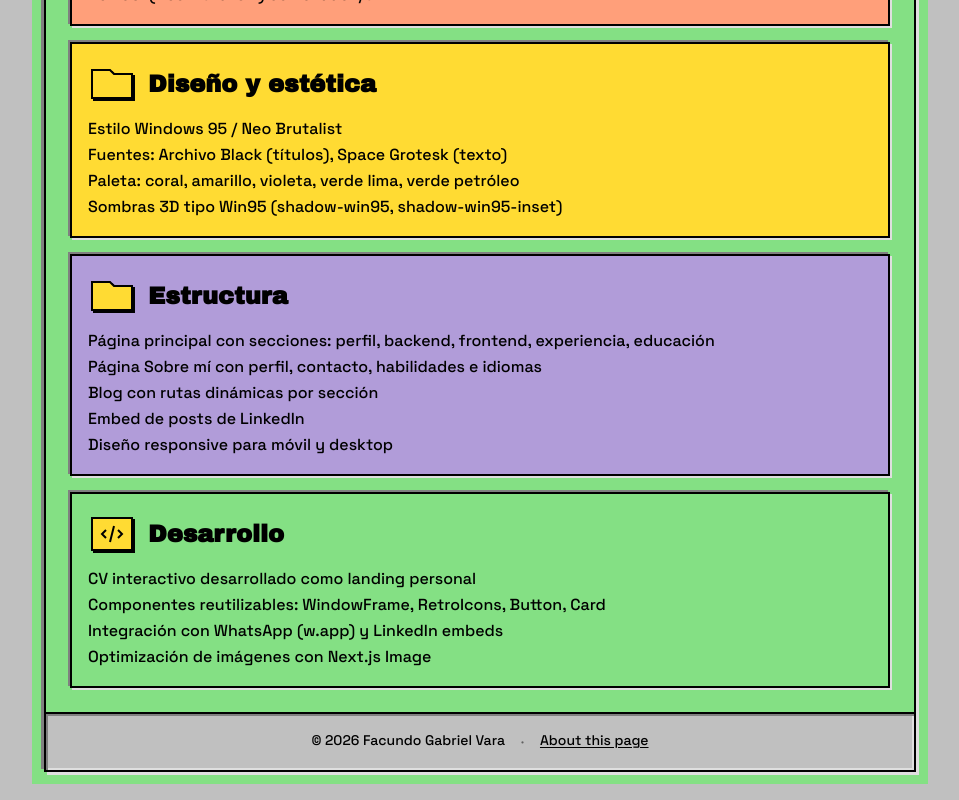
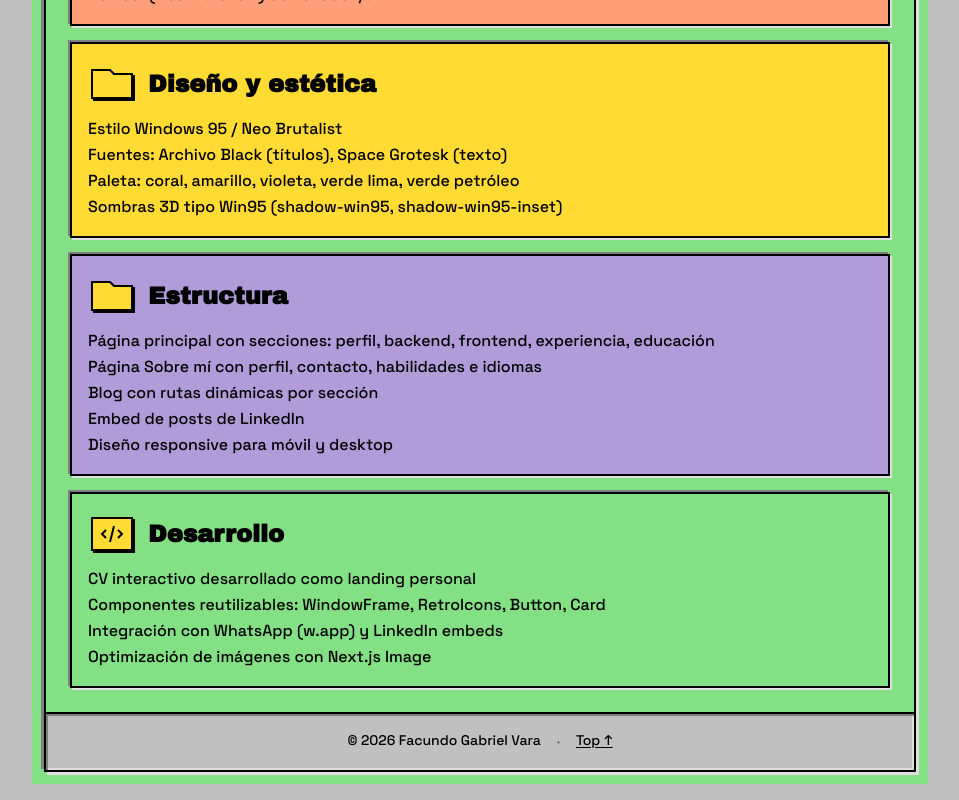
Before and after one commit to sibeeriano/aboutmepage, a Next.js app: page /about-this-page in a window 1280 px wide. Shown: the part 608-1408 px from the top of the page, without its empty margins (160-1119 px from the left). Built offline with nearby package versions, Linux system fonts and the light colour scheme.

Commit message:
modificacion footer por seccion

```diff
--- a/src/app/about-this-page/page.tsx
+++ b/src/app/about-this-page/page.tsx
@@ -59,7 +59,7 @@ Optimización de imágenes con Next.js Image`,
 
 export default function AboutThisPage() {
   return (
-    <div className="min-h-screen bg-[#c0c0c0] p-2 sm:p-4">
+    <div id="top" className="min-h-screen bg-[#c0c0c0] p-2 sm:p-4">
       <div className="mx-auto max-w-4xl">
         <WindowFrame>
           <WindowTitleBar title="ABOUT THIS PAGE - DESARROLLO">
@@ -129,19 +129,17 @@ export default function AboutThisPage() {
           </main>
 
           <footer className="border-t-2 border-black bg-[#c0c0c0] px-4 py-4 shadow-win95-inset sm:px-6">
-            <div className="flex flex-col items-center gap-2 text-center">
-              <div className="flex flex-wrap justify-center gap-x-4 gap-y-1">
+            <div className="flex flex-wrap justify-center gap-x-4 gap-y-1 text-center">
               <Text className="text-sm font-medium text-black">
                 © 2026 Facundo Gabriel Vara
               </Text>
               <span className="text-black/50">·</span>
-                <Link
-                  href="/about-this-page"
+              <a
+                href="#top"
                 className="text-sm font-medium text-black underline decoration-black underline-offset-2 hover:opacity-80"
               >
-                  About this page
-                </Link>
-              </div>
+                Top ↑
+              </a>
             </div>
           </footer>
         </WindowFrame>
--- a/src/app/blog/[slug]/page.tsx
+++ b/src/app/blog/[slug]/page.tsx
@@ -267,7 +267,7 @@ export default async function BlogPost({
   const Icon = config.icon;
 
   return (
-    <div className="min-h-screen bg-[#c0c0c0] p-2 sm:p-4">
+    <div id="top" className="min-h-screen bg-[#c0c0c0] p-2 sm:p-4">
       <div className="mx-auto max-w-4xl">
         <WindowFrame>
           <WindowTitleBar title={post.title.toUpperCase()}>
@@ -374,19 +374,17 @@ export default async function BlogPost({
           </main>
 
           <footer className="border-t-2 border-black bg-[#c0c0c0] px-4 py-4 shadow-win95-inset sm:px-6">
-            <div className="flex flex-col items-center gap-2 text-center">
-              <div className="flex flex-wrap justify-center gap-x-4 gap-y-1">
+            <div className="flex flex-wrap justify-center gap-x-4 gap-y-1 text-center">
               <Text className="text-sm font-medium text-black sm:text-base">
                 © 2026 Facundo Gabriel Vara
               </Text>
               <span className="text-black/50">·</span>
-                <Link
-                  href="/about-this-page"
+              <a
+                href="#top"
                 className="text-sm font-medium text-black underline decoration-black underline-offset-2 hover:opacity-80"
               >
-                  About this page
-                </Link>
-              </div>
+                Top ↑
+              </a>
             </div>
           </footer>
         </WindowFrame>
--- a/src/app/globals.css
+++ b/src/app/globals.css
@@ -146,6 +146,9 @@
   * {
     @apply border-border outline-ring/50;
   }
+  html {
+    scroll-behavior: smooth;
+  }
   body {
     @apply bg-background text-foreground;
   }
--- a/src/app/sobre/page.tsx
+++ b/src/app/sobre/page.tsx
@@ -75,7 +75,7 @@ Adobe InDesign`,
 
 export default function SobrePage() {
   return (
-    <div className="min-h-screen bg-[#c0c0c0] p-2 sm:p-4">
+    <div id="top" className="min-h-screen bg-[#c0c0c0] p-2 sm:p-4">
       <div className="mx-auto max-w-4xl">
         <WindowFrame>
           <WindowTitleBar title="SOBRE MÍ - PERFIL">
@@ -158,19 +158,17 @@ export default function SobrePage() {
           </main>
 
           <footer className="border-t-2 border-black bg-[#c0c0c0] px-4 py-4 shadow-win95-inset sm:px-6">
-            <div className="flex flex-col items-center gap-2 text-center">
-              <div className="flex flex-wrap justify-center gap-x-4 gap-y-1">
+            <div className="flex flex-wrap justify-center gap-x-4 gap-y-1 text-center">
               <Text className="font-medium text-black">
                 © 2026 Facundo Gabriel Vara
               </Text>
               <span className="text-black/50">·</span>
-                <Link
-                  href="/about-this-page"
+              <a
+                href="#top"
                 className="text-sm font-medium text-black underline decoration-black underline-offset-2 hover:opacity-80"
               >
-                  About this page
-                </Link>
-              </div>
+                Top ↑
+              </a>
             </div>
           </footer>
         </WindowFrame>
```
Lines whose indentation alone changed are shown as unchanged.
